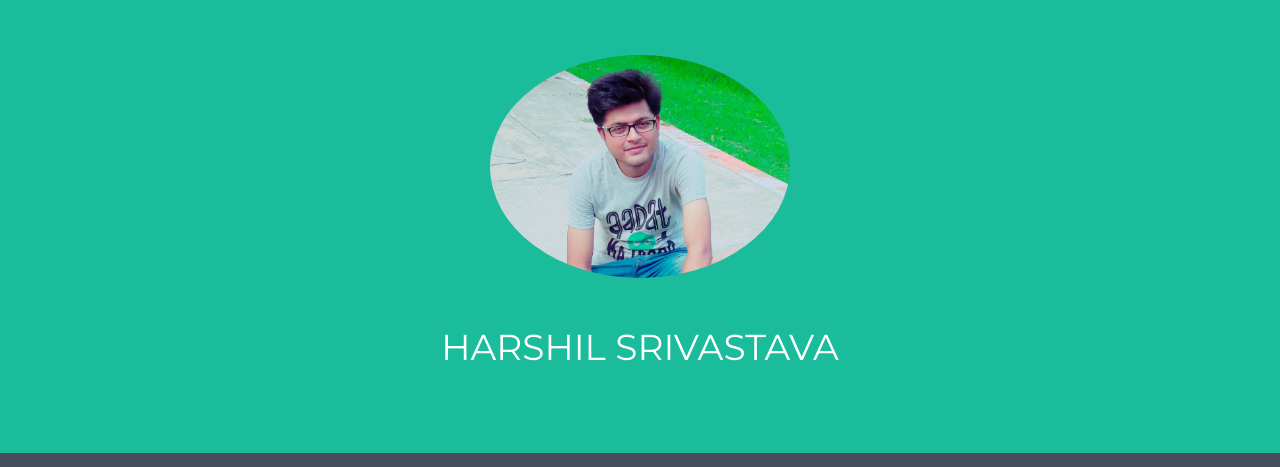
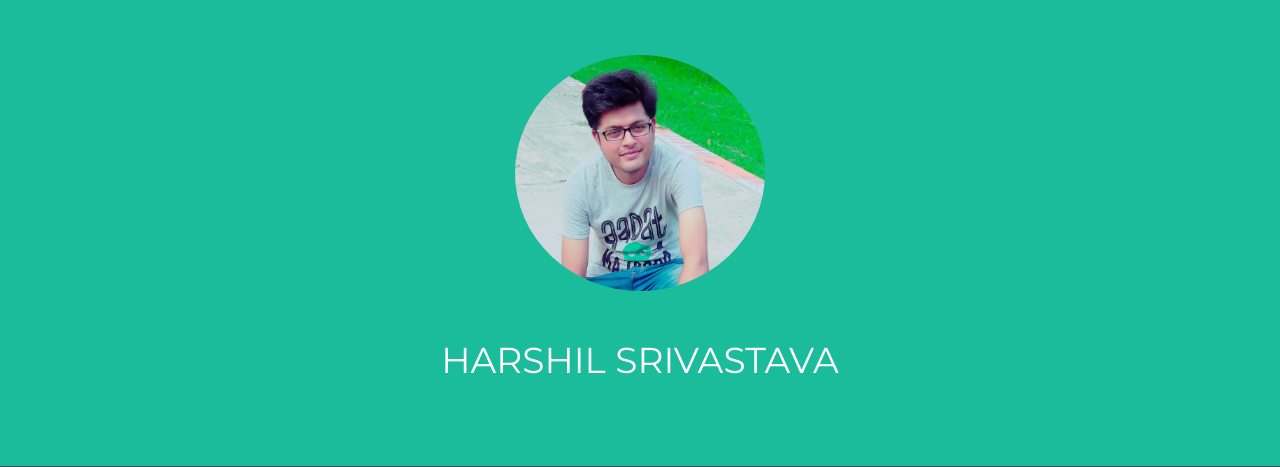
Before and after one commit to HarshilSrivastava/myportfolio-project, a Django app: page / in a window 1280 px wide. Shown: the part 80-547 px from the top of the page. Run offline with Django 3.2, Linux system fonts and the light colour scheme; some libraries are stand-ins or nearby versions.

Commit message:
Image changed

```diff
--- a/blog/templates/blog/home.html
+++ b/blog/templates/blog/home.html
@@ -37,7 +37,7 @@
 
 <!-- First Container -->
 <div class="container-fluid bg-1 text-center">
-    <img src="{%static 'dp.jpg'%}" class="img-responsive img-circle margin" style="display:inline" alt="harshil" width="300" height="300">
+    <img src="{%static 'pic.jpg'%}" class="img-responsive img-circle margin" style="display:inline" alt="harshil" width="250" height="300">
     <h1>HARSHIL SRIVASTAVA</h1>
 </div>
 
```
Also changed, not shown: blog/static/dp.jpg (deleted), blog/static/pic.jpg (added), myportfolio/static/dp.jpg (deleted), myportfolio/static/pic.jpg (added).
